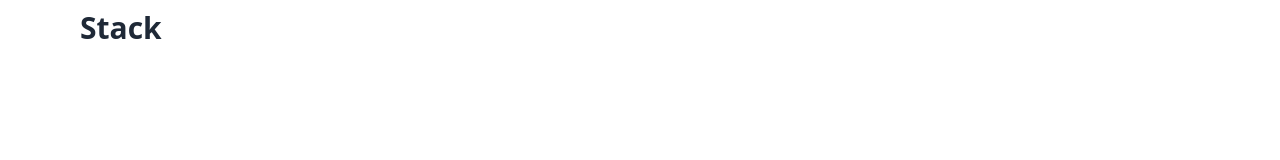
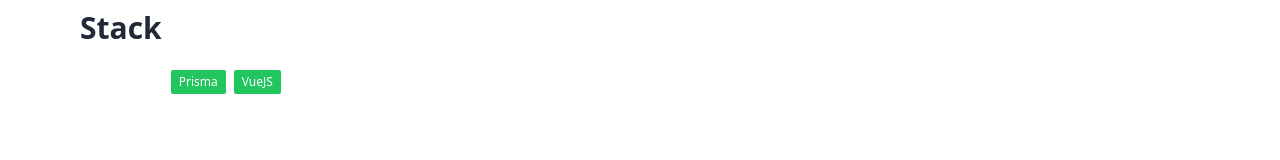
Before and after one commit to chuahziyang/Personal-Portfolio, a Vue app in the folder client/: page /projects/emob in a window 1280 px wide. Shown: the part 250-410 px from the top of the page. Built offline with nearby package versions, Linux system fonts and the light colour scheme.

Commit message:
working colour return

```diff
--- a/client/src/components/StackBar.vue
+++ b/client/src/components/StackBar.vue
@@ -3,6 +3,11 @@ import { stack } from "@/data/projects";
 //defineprops
 interface Props {
   stack: stack[];
+}
+
+function getColor(stack: stack) {
+  // return "bg-green-500";
+  return `bg-${stack.colour}-500`;
 }
 
 //eslint-disable-next-line
@@ -15,7 +20,7 @@ const props = defineProps<Props>();
       v-for="stack in props.stack"
       :key="stack"
       class="mr-2 mb-2 rounded-sm px-2 py-1 text-xs font-medium text-white"
-      :class="`bg-${stack.colour}-600`"
+      v-bind:class="getColor(stack)"
     >
       {{ stack.name }}
     </span>
```
